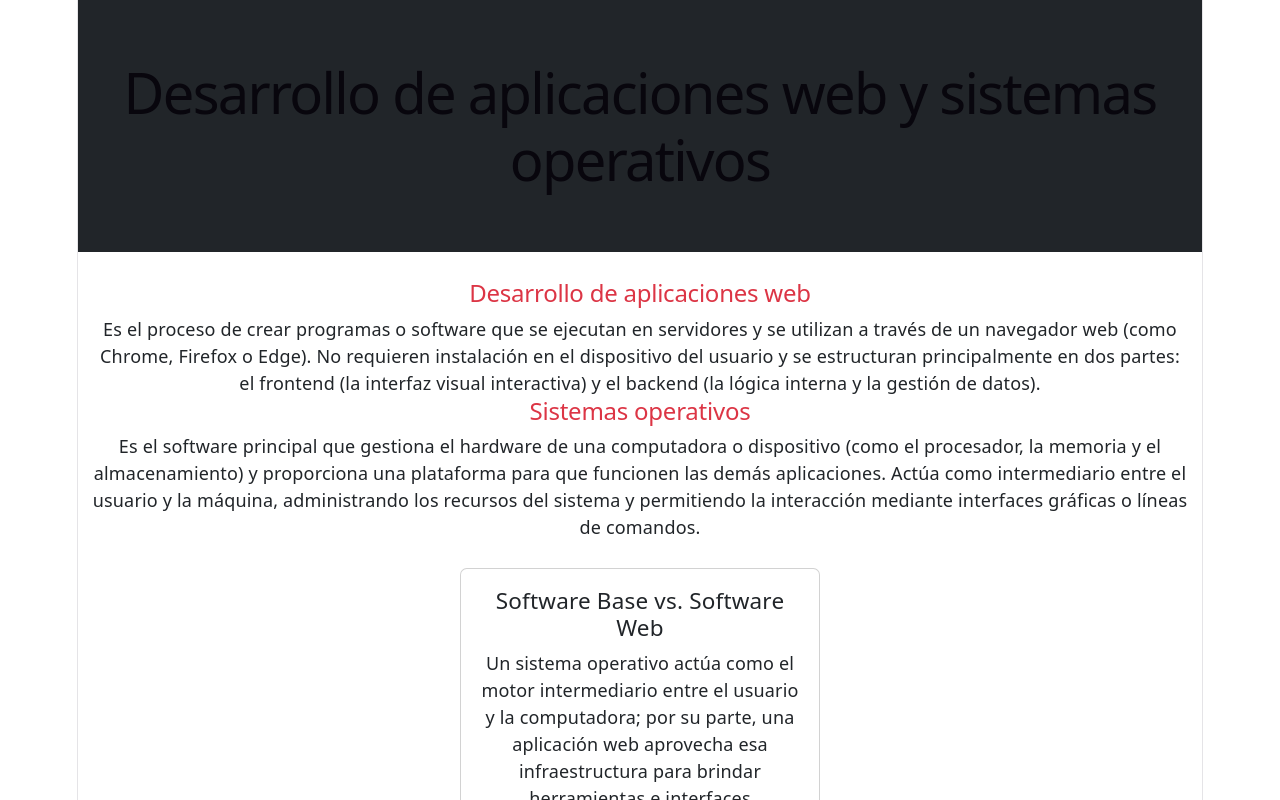
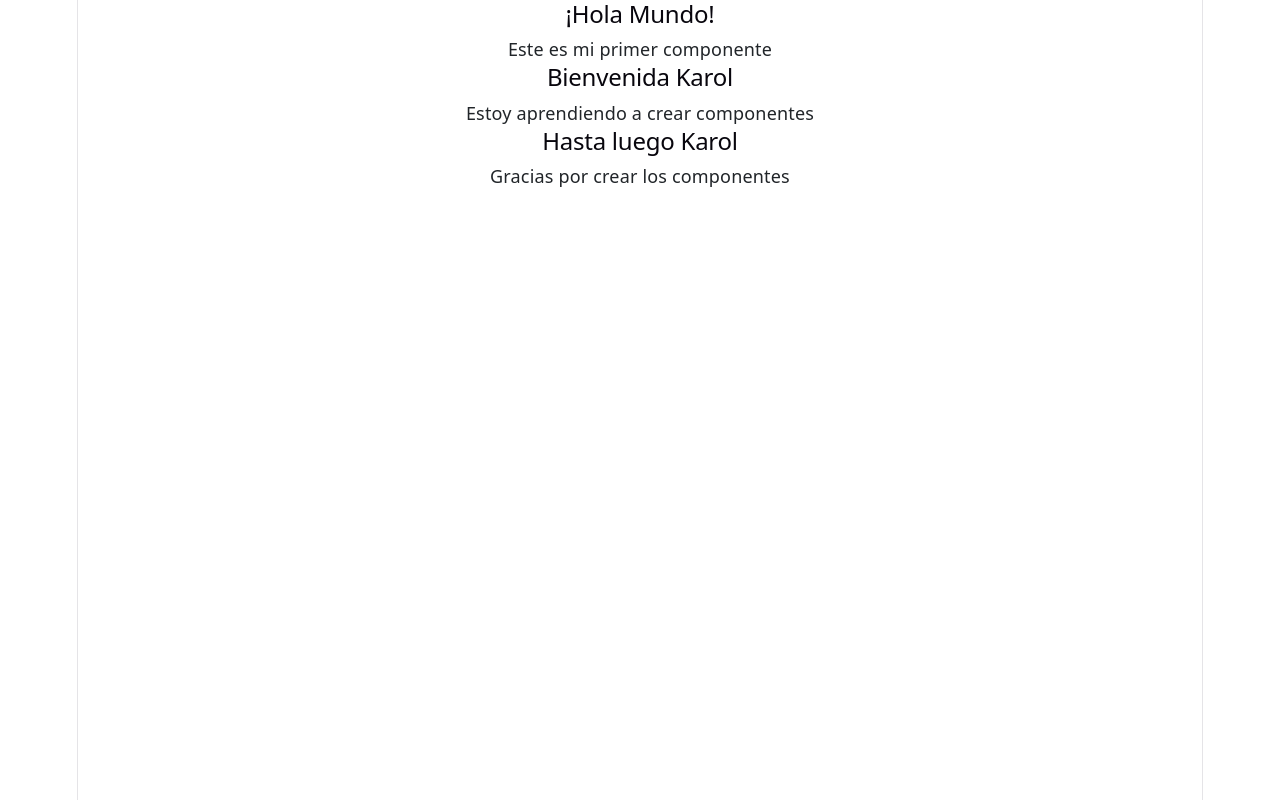
Before and after one commit to kjjaimea-oss/React_karol_juliana, a React (Vite) app: page / in a window 1280 px wide. Shown: the top 800 px of the page. Built offline with nearby package versions, Linux system fonts and the light colour scheme.

Commit message:
modificando App.jsx

```diff
--- a/src/App.jsx
+++ b/src/App.jsx
@@ -1,8 +1,15 @@
-import Playground from "./playground/Playground";
+import HolaMundo from "./componentsClase/HolaMundo";
+import Saludo from "./componentsClase/Saludo";
+import Despedida from "./componentsClase/Despedida";
 
-// App solo muestra el componente Playground
 function App() {
-  return <Playground />;
+  return (
+    <div>
+      <HolaMundo/>
+      <Saludo/>
+      <Despedida/>
+    </div>
+  )
 }
 
 export default App;
```
